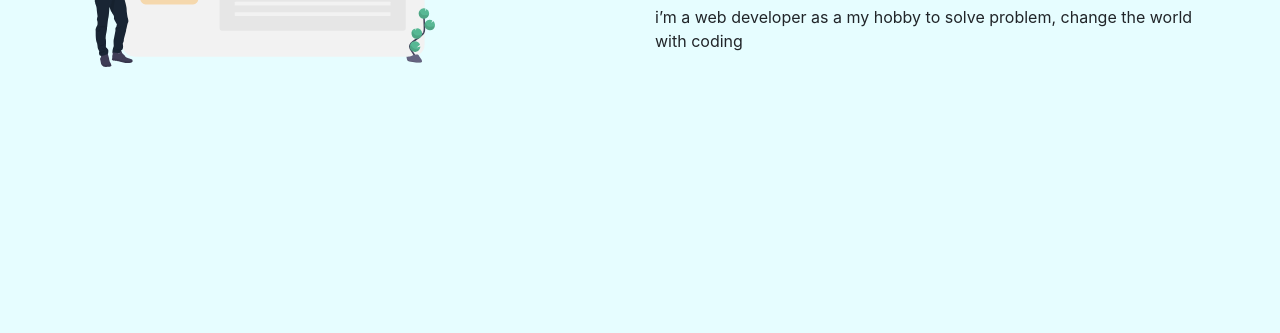
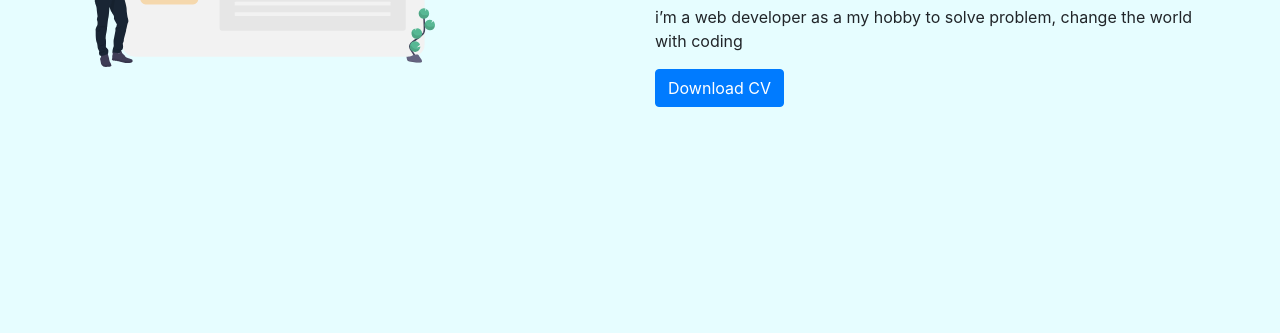
Before and after one commit to rpb99/rpb, a plain HTML site: page index.html in a window 1280 px wide. Shown: the part 467-800 px from the top of the page. Drawn offline with nearby package versions, Linux system fonts and the light colour scheme; files whose address does not match are found by name.

Commit message:
Added button to download cv

```diff
--- a/index.html
+++ b/index.html
@@ -63,6 +63,7 @@
                 i’m a web developer as a my hobby to solve problem, change the
                 world with coding
               </p>
+              <a href="./assets/cv.pdf" class="btn btn-primary">Download CV</a>
             </div>
             <div class="col-md-4 my-5 order-lg-1">
               <img
```
Also changed, not shown: 1 other file.
